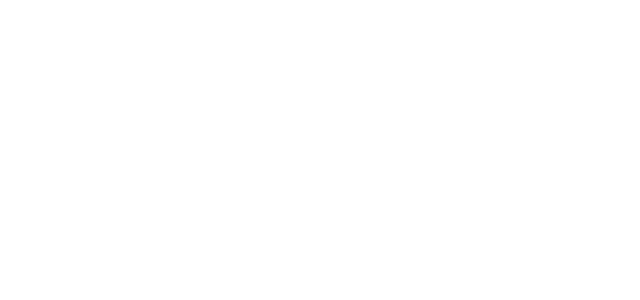
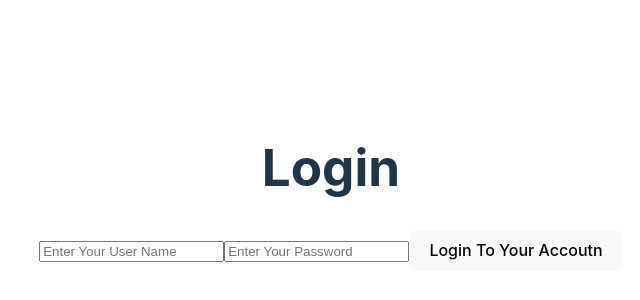
Before and after one commit to KamizCoding/cbc-frontend, a React (Vite) app: page / in a window 1280 px wide. Shown: the part 212-512 px from the top of the page, without its empty margins (309-949 px from the left). Built offline with nearby package versions, Linux system fonts and the light colour scheme.

Commit message:
Created Login Page➕

```diff
--- a/src/App.jsx
+++ b/src/App.jsx
@@ -2,13 +2,14 @@
 import reactLogo from './assets/react.svg'
 import viteLogo from '/vite.svg'
 import './App.css'
+import { LoginPage } from './pages/loginPage'
 
 function App() {
   const [count, setCount] = useState(0)
 
   return (
     <>
-
+      <LoginPage/>
     </>
   )
 }
--- /dev/null
+++ b/src/pages/loginPage.jsx
@@ -0,0 +1,10 @@
+export function LoginPage(){
+    return(
+        <div>
+        <h1>Login</h1>
+        <input type="text" placeholder="Enter Your User Name" />
+        <input type="password" placeholder="Enter Your Password" />
+        <button>Login To Your Accoutn</button>
+        </div>
+    )
+}
```
